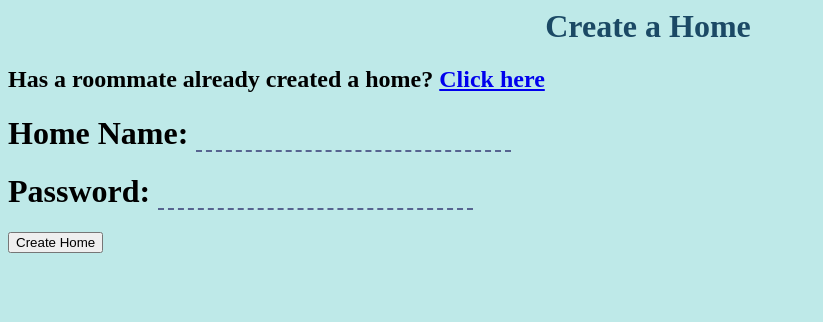
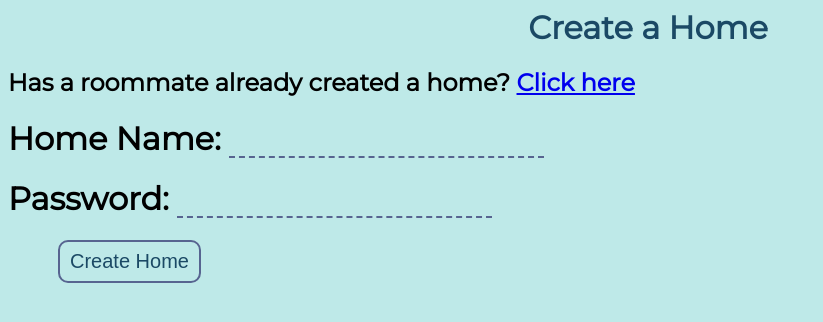
Before and after one commit to Adamokrzesik98/cssi-project, a Python web app: template roommates/templates/createHome.html in a window 1280 px wide. Shown: the top 322 px of the page, without its empty margins (0-823 px from the left). Run offline with Jinja, Linux system fonts and the light colour scheme; the template is opened without the code that fills it, so the values that code supplies are empty.

Commit message:
styled main, createAccount, createHome

```diff
--- a/roommates/resources/main.css
+++ b/roommates/resources/main.css
@@ -80,7 +80,20 @@
 	margin-bottom: 5%;
 }
 
+form input[type=submit] {
+	position: relative;
+	left: 50px;
+	background-color: #BEE9E8;
+    border: 2px solid #576490;
+    padding: 8px 10px 8px 10px;
+    border-radius: 10px;
+    color: #1B4965;
+    font-size: 20px;
+}
 
+form input[type=submit]:hover{
+	background-color: #576490;
+}
 
 
 .centered_title{
--- a/roommates/templates/createAccount.html
+++ b/roommates/templates/createAccount.html
@@ -1,4 +1,7 @@
+<link href='https://fonts.googleapis.com/css?family=Montserrat' rel='stylesheet' type='text/css'>
+
 <link rel="stylesheet" href="resources/main.css" type="text/css">
+
 <h1 class="centered_title">Create an Account<h1>
 <form action="" method="post">
     <h3>Name: <input type="text" class="text_boxes" name="name"/></h3>
--- a/roommates/templates/createHome.html
+++ b/roommates/templates/createHome.html
@@ -1,4 +1,7 @@
+<link href='https://fonts.googleapis.com/css?family=Montserrat' rel='stylesheet' type='text/css'>
+
 <link rel="stylesheet" href="resources/main.css" type="text/css">
+
 <h1 class="centered_title">Create a Home<h1>
 <h2>Has a roommate already created a home? <a href="/join_home">Click here</a></h2>
 <form action="" method="post">
```
